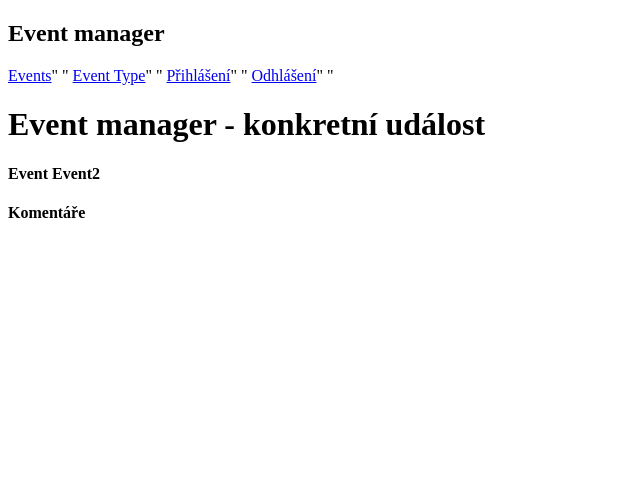
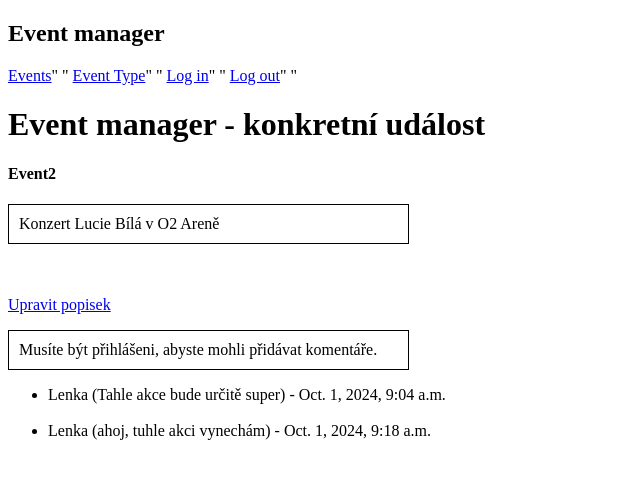
Before and after one commit to Komet-ka/Final_project, a Django app: page /detail/2 in a window 1280 px wide. Shown: the top 479 px of the page, without its empty margins (0-640 px from the left). Run offline with Django 4.2, Linux system fonts and the light colour scheme; data comes from the database, SQL or seed files in the repository; data that the repository does not hold is empty.

Commit message:
feat: přidány komentáře a popis události do modulu Event, vše je vidět v detailu události

```diff
--- a/viewer/models.py
+++ b/viewer/models.py
@@ -10,14 +10,17 @@ class EventType(Model):
 
 class Event(Model):
   name = CharField(max_length=128)
+  describtion = CharField(max_length=128, default="")
   # date = DateField
   # place = CharField
   # time = DateTimeField
   # eventType = ManyToManyField(EventType, on_delete=DO_NOTHING)
   # entry = BooleanField
 
+from django.contrib.auth import get_user_model
+User = get_user_model()
 class Comment(Model):
-  uzivatel = CharField(max_length=128, default="")
   comment = TextField(default="")
   event = ForeignKey(Event, on_delete=DO_NOTHING, default="")
   comment_date = DateTimeField(default=datetime.datetime.now)
+  user = ForeignKey(User, on_delete=DO_NOTHING, default=1)
--- a/viewer/templates/base.html
+++ b/viewer/templates/base.html
@@ -9,8 +9,8 @@
 <h2>Event manager</h2>
     <a href="{% url 'main_page' %}">Events</a><block>"    "</block>
     <a href="{% url 'types' %}">Event Type</a><block>"    "</block>
-    <a href="{% url 'login' %}">Přihlášení</a><block>"    "</block>
-    <a href="{% url 'logout' %}">Odhlášení</a><block>"    "</block>
+    <a href="{% url 'login' %}">Log in</a><block>"    "</block>
+    <a href="{% url 'logout' %}">Log out</a><block>"    "</block>
 
 
     <div>
--- a/viewer/templates/detail.html
+++ b/viewer/templates/detail.html
@@ -3,14 +3,36 @@
 {% block content %}
 <h1>Event manager - konkretní událost</h1>
 
-<h4>Event {{ event.name }}</h4>
+<h4>{{ event.name }}</h4>
 
+    <style>
+        p {
+            border: 1px solid black;
+            padding: 10px;
+            width: 30%;
+        }
+    </style>
 
+<p>{{ event.describtion }}</p><br><br>
+<a href="{% url 'event_update' event.pk %}"> Upravit popisek </a>
+
+{% if user.is_authenticated %}
 <h4>Komentáře</h4>
+
+          <form action="/detail/{{event.pk}}" method="POST">
+            {% csrf_token %}
+              váš nový komentář:
+              <textarea name="comment" style="width: 400px; height: 150px;"></textarea></br><br>
+            <input type="submit" value="Přidat nový komentář">
+          </form>
+{% else %}
+    <p>Musíte být přihlášeni, abyste mohli přidávat komentáře.</p>
+{% endif %}
+
 <ul>
     {% for comment in comments %}
       <li>
-        {{ comment.uzivatel }} ({{ comment.comment }}) - {{ comment.comment_date }}
+        {{ comment.user.username }} ({{ comment.comment }}) - {{ comment.comment_date }}
           <br><br>
       </li>
     {% endfor %}
--- a/viewer/views.py
+++ b/viewer/views.py
@@ -1,7 +1,9 @@
 from django.shortcuts import render
+from django.shortcuts import get_object_or_404, redirect
+
 from django.views.generic import TemplateView, ListView
+from django.views.generic import CreateView, UpdateView, DeleteView
 
-from django.views.generic import CreateView, UpdateView, DeleteView
 from django.urls import reverse_lazy
 
 from django.contrib.auth.mixins import LoginRequiredMixin, PermissionRequiredMixin
@@ -76,15 +78,18 @@ class EventTypeDeleteView(LoginRequiredMixin, DeleteView):
 
 def detail(request, pk):
   if "comment" in request.POST:
-    new_comment = Comment()
-    new_comment.uzivatel = request.POST.get("uzivatel", "")
-    new_comment.comment = request.POST.get("comment", "")
-    new_comment.event = Event.objects.get(pk=pk)
-    new_comment.save()
-    pass
+    if request.user.is_authenticated:
+      new_comment = Comment()
+      new_comment.user = request.user  # Používáme aktuálního přihlášeného uživatele
+      new_comment.comment = request.POST.get("comment", "")
+      new_comment.event = get_object_or_404(Event, pk=pk)
+      new_comment.save()
+    else:
+      # Pokud uživatel není přihlášen, můžeš vrátit nějakou chybovou hlášku nebo přesměrovat
+      return redirect('login')
 
   return render(
     request, template_name='detail.html',
-    context={'event': Event.objects.get(pk=pk),
+    context={'event': get_object_or_404(Event, pk=pk),
              'comments': Comment.objects.filter(event__pk=pk)}
   )
```
Also changed, not shown: db.sqlite3, viewer/migrations/0003_remove_comment_uzivatel_comment_user_and_more.py (added).
